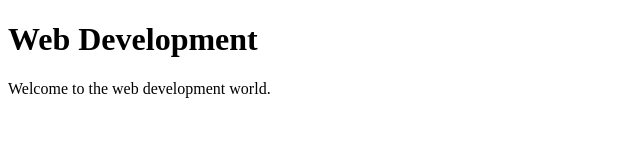
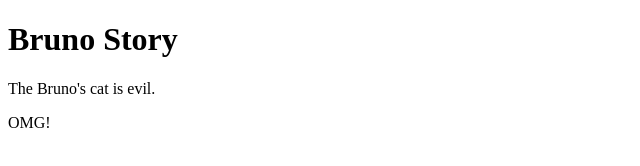
Before and after one commit to bcerqueira94/html-basics, a plain HTML site: page first-html/index.html in a window 1280 px wide. Shown: the whole page, without its empty margins (0-640 px from the left). Drawn offline with Linux system fonts and the light colour scheme.

Commit message:
Test Bruno

```diff
--- a/first-html/index.html
+++ b/first-html/index.html
@@ -2,10 +2,11 @@
 <html lang="en">
 <head>
     <meta charset="UTF-8">
-    <title>Web Development First HTML</title>
+    <title>Bruno</title>
 </head>
 <body>
-    <h1>Web Development</h1>
-    <p>Welcome to the web development world.</p>
+    <h1>Bruno Story</h1>
+    <p>The Bruno's cat is evil.</p>
+    <p>OMG!</p>
 </body>
 </html>
```
